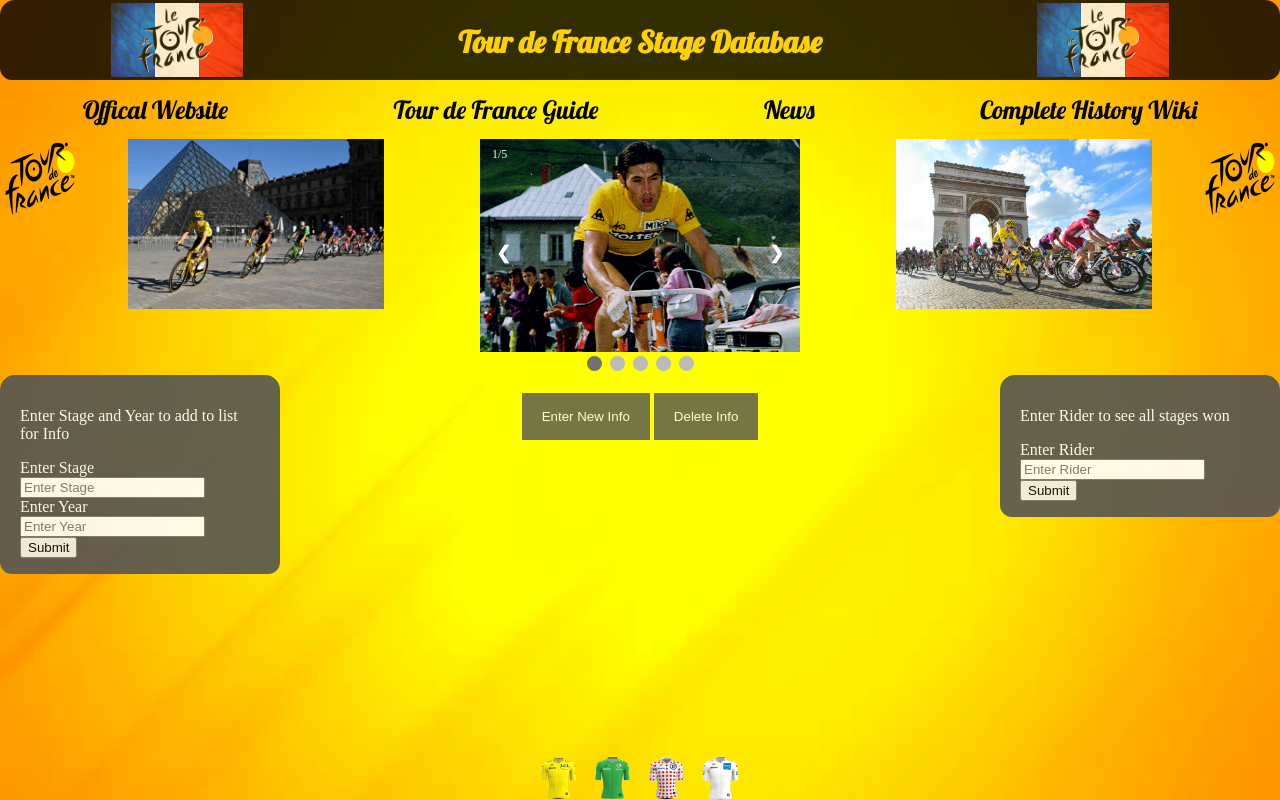
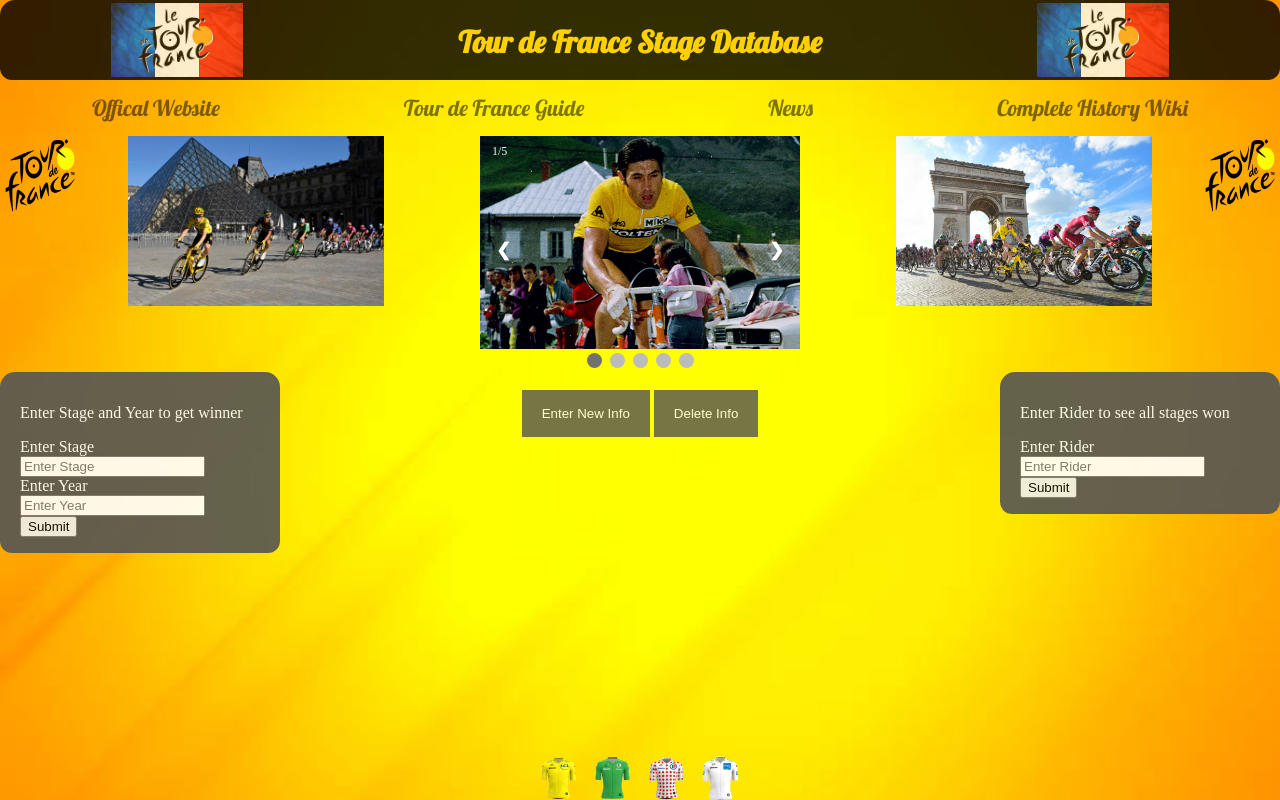
Before and after one commit to gregorystickel/tdf, a website: page public/index.html in a window 1280 px wide. Drawn offline with nearby package versions, Linux system fonts and the light colour scheme.

Commit message:
Updated 5:00pm 10-31-22

```diff
--- a/public/index.css
+++ b/public/index.css
@@ -5,7 +5,7 @@
   background-color: #ffcc00;
   background-image: url("/images/background.jpg");
   background-size: cover;
-  background-repeat: no-repeat;
+  /* background-repeat: no-repeat; */
   margin: 0%;
 }
 
@@ -33,12 +33,25 @@
 }
 
 .topnav a {
-  text-align: center;
+  /* text-align: center; */
   color: black;
   padding: 14px 16px;
   text-decoration: none;
-  font-size: 25px;
+  font-size: 22px;
   font-family: "Lobster";
+  opacity: 0.5;
+  background-size: 200% 100%;
+  transition: all 0.5s ease-in-out;
+}
+
+.topnav a:hover {
+  color: black;
+  padding: 10px 40px;
+  overflow: hidden;
+  opacity: 0.9;
+  text-decoration: overline underline;
+  /* text-decoration-style:wavy; */
+  text-decoration-color: blue;
 }
 
 .flex-container {
@@ -162,22 +175,23 @@
   right: 28px;
   width: auto;
 }
-* {box-sizing:border-box}
+* {
+  box-sizing: border-box;
+}
 
 .slideshow-container {
   max-width: 25%;
   max-height: 10%;
-  position:relative;
+  position: relative;
   margin: auto;
-
 }
 
 .slide {
   display: none;
-
 }
 
-.prev, .next {
+.prev,
+.next {
   cursor: pointer;
   position: absolute;
   top: 50%;
@@ -197,8 +211,9 @@
   border-radius: 3px 0 0 3px;
 }
 
-.prev:hover, .next:hover {
-  background-color: rgba(0,0,0,0.8);
+.prev:hover,
+.next:hover {
+  background-color: rgba(0, 0, 0, 0.8);
 }
 
 .numbertext {
@@ -209,7 +224,6 @@
   height: 100%;
   top: 0;
 }
-
 
 .dot {
   cursor: pointer;
@@ -222,10 +236,10 @@
   transition: background-color 0.6s ease;
 }
 
-.active, .dot:hover {
+.active,
+.dot:hover {
   background-color: #717171;
 }
-
 
 .fade {
   animation-name: fade;
@@ -233,14 +247,17 @@
 }
 
 @keyframes fade {
-  from {opacity: .4}
-  to {opacity: 1}
+  from {
+    opacity: 0.4;
+  }
+  to {
+    opacity: 1;
+  }
 }
 
 .imagebar-container {
   display: flex;
   align-self: start;
-
 }
 .slideImg {
   height: 15%;
--- a/public/index.html
+++ b/public/index.html
@@ -93,7 +93,7 @@
 
     <div class="flex-container">
       <form autocomplete="on" class="forms">
-        <p>Enter Stage and Year to add to list for Info</p>
+        <p>Enter Stage and Year to get winner</p>
         <label for="stage" class="rider-form">Enter Stage</label>
         <input
           type="text"
--- a/public/index.js
+++ b/public/index.js
@@ -51,6 +51,7 @@
         const results = document.querySelector("ul");
         div.appendChild(deleteBtn);
         results.appendChild(div);
+
       }
       if (response.data.length == 0) {
         alert("No Records Found");
```
